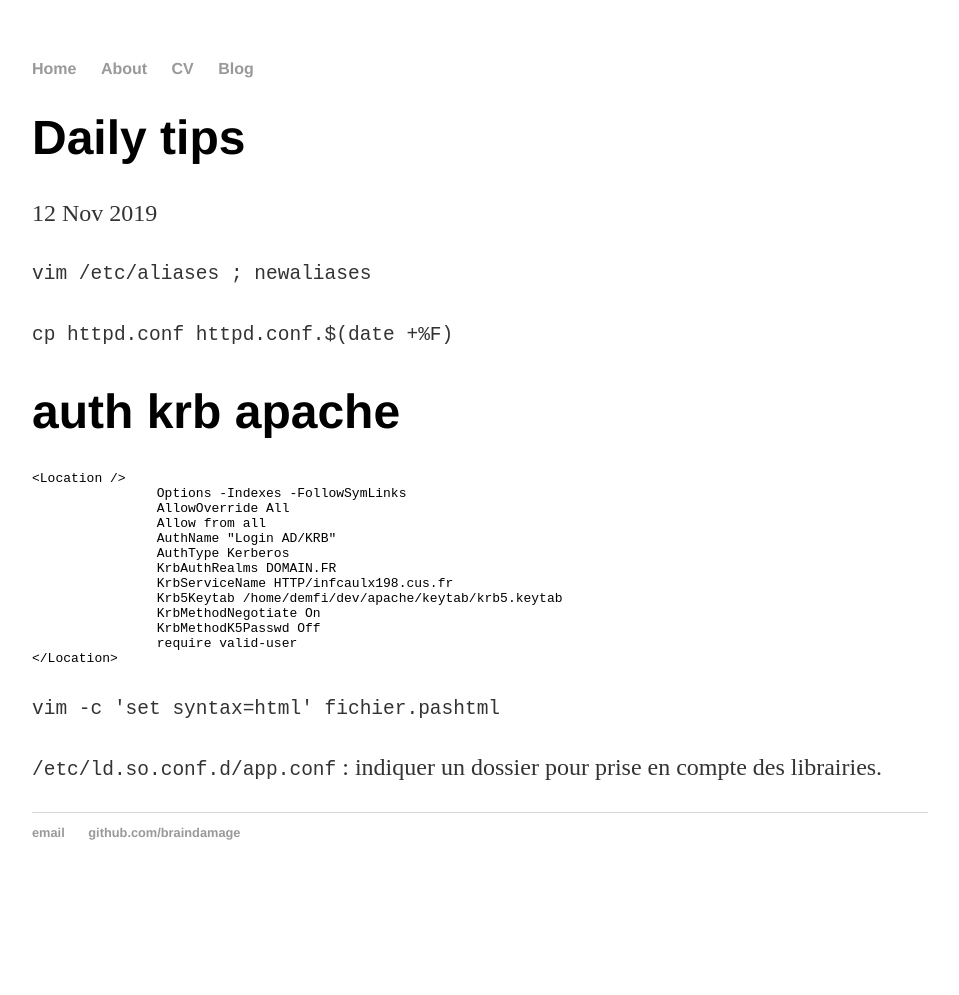
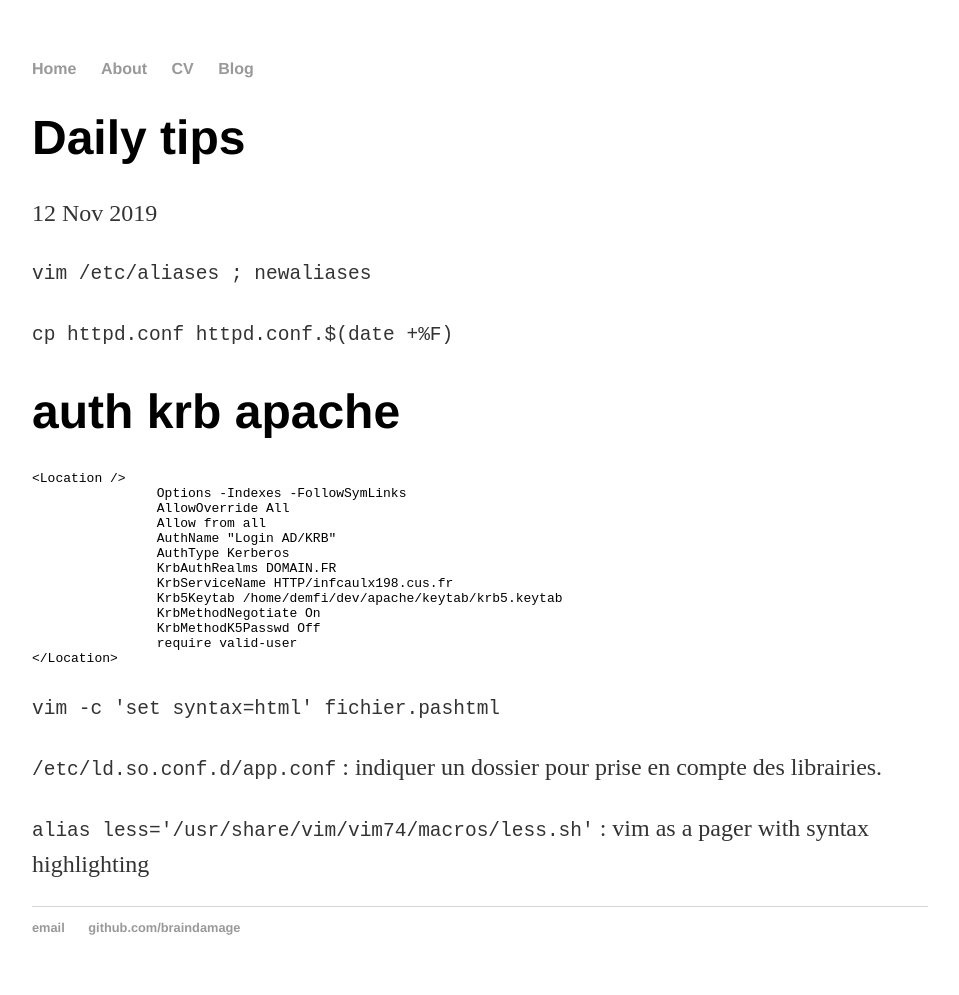
Before and after one commit to pdgaaa/pdgaaa.github.io, a Jekyll site: the page built from _posts/2019-11-12-tips.md, in a window 1280 px wide. Shown: the whole page, without its empty margins (160-1119 px from the left). Built offline with Jekyll 4.4.1, drawn with Linux system fonts in a browser that asks for light colours; before the commit the page ends 900 px from its top, so only the background shows below that.

Commit message:
Update 2019-11-12-tips.md

```diff
--- a/_posts/2019-11-12-tips.md
+++ b/_posts/2019-11-12-tips.md
@@ -31,3 +31,5 @@ auth krb apache
 ``vim -c 'set syntax=html' fichier.pashtml``
 
 ``/etc/ld.so.conf.d/app.conf`` : indiquer un dossier pour prise en compte des librairies.
+
+``alias less='/usr/share/vim/vim74/macros/less.sh'`` : vim as a pager with syntax highlighting
```
